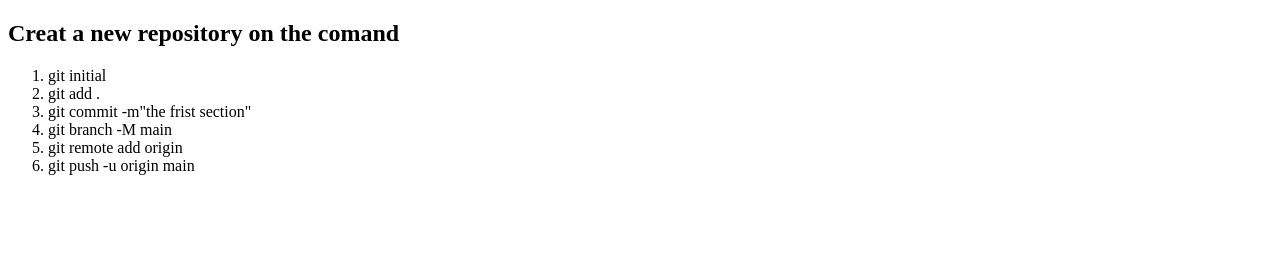
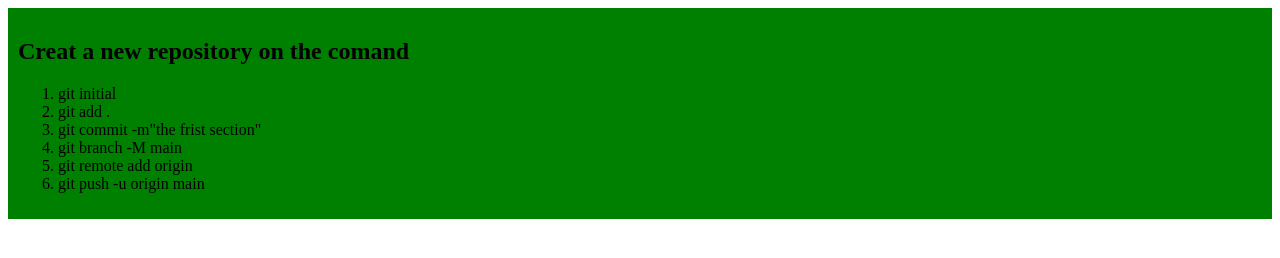
Before and after one commit to minhaj-net/my-second-website, a plain HTML site: page index.html in a window 1280 px wide. Drawn offline with Linux system fonts and the light colour scheme.

Commit message:
added the css file

```diff
--- a/index.html
+++ b/index.html
@@ -4,9 +4,11 @@
     <meta charset="UTF-8">
     <meta name="viewport" content="width=device-width, initial-scale=1.0">
     <title>My Frist website</title>
+    <link rel="stylesheet" href="style/blog.css">
 </head>
 <body>
-    <h2>Creat a new repository on the comand </h2>
+   <div class="section1">
+     <h2>Creat a new repository on the comand </h2>
     <ol>
         <li>git initial</li>
         <li>git add .</li>
@@ -15,5 +17,6 @@
         <li>git remote add origin</li>
         <li>git push -u origin main</li>
     </ol>
+   </div>
 </body>
 </html>
--- /dev/null
+++ b/style/blog.css
@@ -0,0 +1,4 @@
+.section1{
+    background-color: green;
+    padding: 10px;
+}
```
